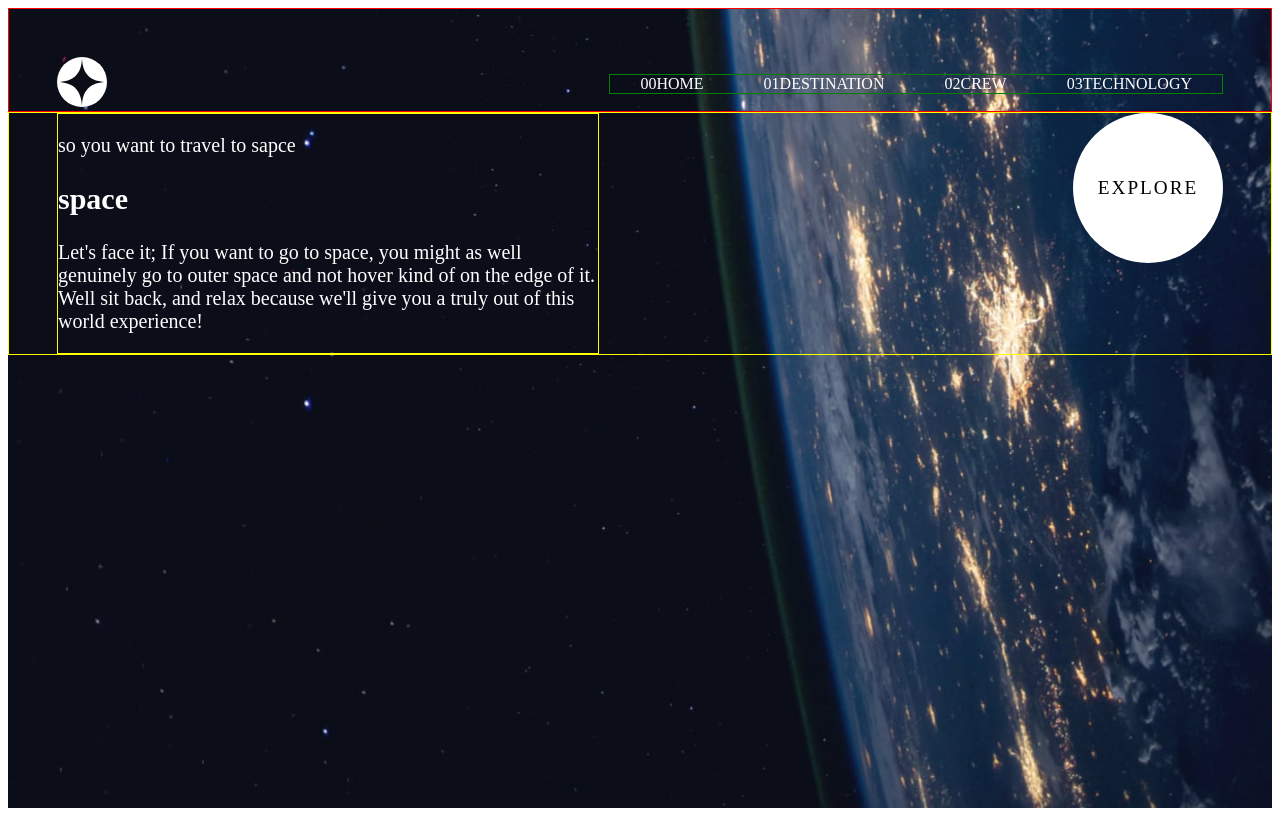
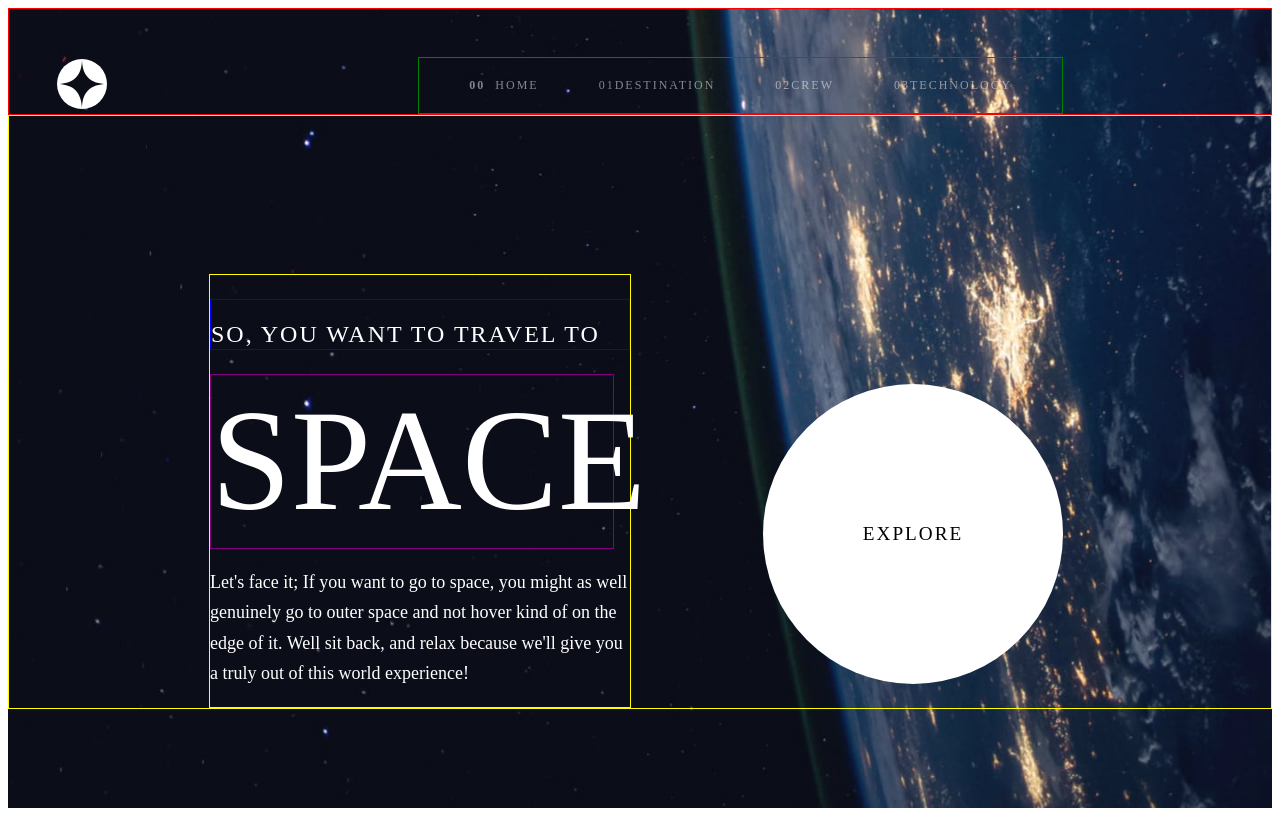
Before and after one commit to timmy-turner005/space-tourism-app, a Next.js app: page / in a window 1280 px wide. Built offline with nearby package versions, Linux system fonts and the light colour scheme.

Commit message:
almost done

```diff
--- a/app/page.js
+++ b/app/page.js
@@ -41,7 +41,7 @@ function HomePage() {
           </div>
           <div className={classes.links}>
             <Link href="/" className={classes.navlink}>
-              <span>00</span>home
+              <span className={classes.nums}>00</span>home
             </Link>
             <Link href="/destination" className={classes.navlink}>
               <span>01</span>destination
@@ -57,9 +57,9 @@ function HomePage() {
 
         <section className={classes.content}>
           <div className={classes["text-content"]}>
-            <p>so you want to travel to sapce</p>
-            <h1>space</h1>
-            <p>
+            <p className={classes["first-text"]}>so, you want to travel to</p>
+            <h1 className={classes["second-text"]}>space</h1>
+            <p className={classes["third-text"]}>
               Let&apos;s face it; If you want to go to space, you might as well
               genuinely go to outer space and not hover kind of on the edge of
               it. Well sit back, and relax because we&apos;ll give you a truly
--- a/app/page.module.css
+++ b/app/page.module.css
@@ -26,46 +26,84 @@
 }
 
 .links {
-    margin-right: 3rem;
+    margin-right: 13rem;
     border: 1px solid green;
     text-transform: uppercase;
+    padding: 20px;
+    font-size: 12px;
+    letter-spacing: 2px;
 
+}
+
+.nums {
+    font-weight: bold;
+    margin-right: 10px;
 }
 
 .navlink {
     text-decoration: none;
     color: inherit;
     padding: 30px;
-
+    opacity: 50%;
 }
 
 .content {
     display: flex;
     justify-content: space-between;
+    height: 37em;
+    border: 1px solid yellow;
+    align-items: flex-end;
 
-    border: 1px solid yellow;
 }
 
 .text-content {
-    margin-left: 3rem;
-    max-width: 27em;
+    margin-left: 10em;
+    max-width: 21em;
     border: 1px solid yellow;
     font-size: 20px;
+    line-height: 1.2;
+}
+
+.first-text {
+    font-size: 1.5rem;
+    text-transform: uppercase;
+    letter-spacing: 2px;
+    font-weight: -100;
+    border: 1px solid blue;
+    padding-top: 20px;
+}
+
+.second-text {
+    font-size: 9rem;
+    font-family: 'Bellefair', serif;
+    font-weight: 400;
+    text-transform: uppercase;
+    margin: 0 1rem 1rem 0;
+    color: #FFFFFF;
+    border: 1px solid purple;
+    padding-right: 10px;
+    /* -webkit-animation: tracking-in-expand 0.7s cubic-bezier(0.215, 0.610, 0.355, 1.000) both;
+    animation: tracking-in-expand 0.7s cubic-bezier(0.215, 0.610, 0.355, 1.000) both; */
+}
+
+.third-text {
+    font-size: 1.125rem;
+    line-height: 1.7;
 }
 
 .explore-container {
-    margin-right: 3rem;
+    margin-right: 13rem;
     display: flex;
     justify-content: center;
     align-items: center;
     background-color: white;
     color: black;
-    width: 150px;
-    height: 150px;
+    width: 300px;
+    height: 300px;
     border-radius: 50%;
     font-size: larger;
-    margin-bottom: 3rem;
-    position: relative;
+    margin-bottom: 1.5rem;
+    /* position: relative; */
     text-transform: uppercase;
     font-family: 'Bellefair', serif;
     letter-spacing: 2px;
```
